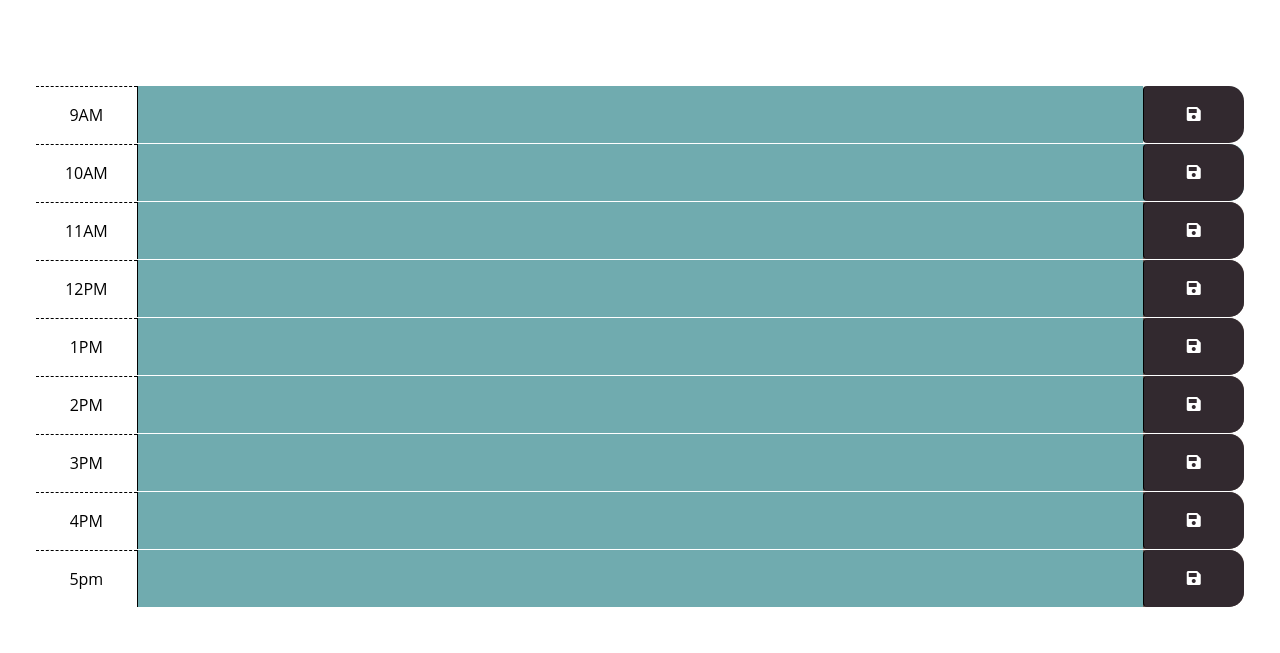
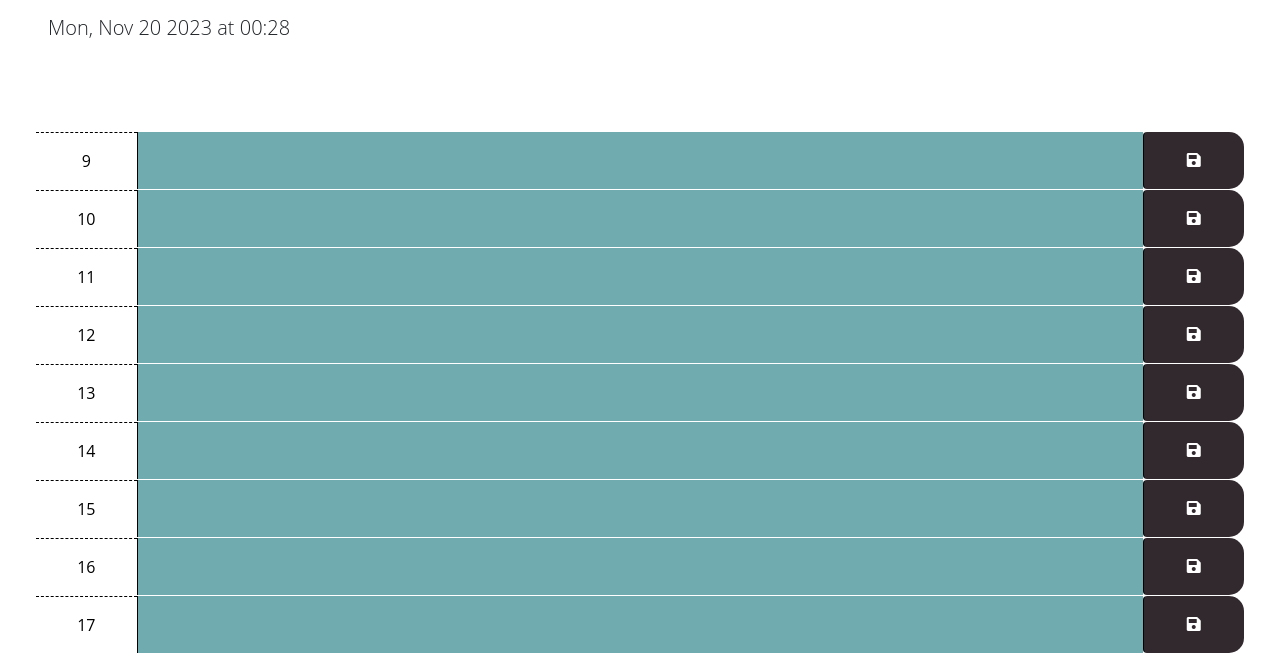
Before and after one commit to Jos-J/Workday-Schedule, a plain HTML site: page Develop/index.html in a window 1280 px wide. Shown: the part 166-819 px from the top of the page. Drawn offline with nearby package versions, Linux system fonts and the light colour scheme.

Commit message:
final touch

```diff
--- a/Develop/index.html
+++ b/Develop/index.html
@@ -31,101 +31,91 @@
       <p id="currentDay" class="lead"></p>
     </header>
     <div class="container-fluid px-5">
-      <!-- Use class for "past", "present", and "future" to apply styles to the
-        time-block divs accordingly. The javascript will need to do this by
-        adding/removing these classes on each div by comparing the hour in the
-        id to the current hour. The html provided below is meant to be an example
-        demonstrating how the css provided can be leveraged to create the
-        desired layout and colors. The html below should be removed or updated
-        in the finished product. Remember to delete this comment once the
-        code is implemented.
-        -->
+      <!-- Use class for "past", "present", and "future" to apply  -->
 
-      <!-- Example of a past time block. The "past" class adds a gray background color. -->
-
-        <!-- 9am to 5pm time block -->
-
-      <div id="hour-9" class="row time-block past">
-        <div class="col-2 col-md-1 hour text-center py-3">9AM</div>
+      <!-- 9am to 5pm time block -->
+      <!-- . The "past" class adds a white teal background color. -->
+      <div id="hour-9" class="row time-block ">
+        <div class="col-2 col-md-1 hour text-center py-3">9</div>
         <textarea class="col-8 col-md-10 description" rows="1"> </textarea>
         <button class="btn saveBtn col-2 col-md-1" aria-label="save">
           <i class="fas fa-save" aria-hidden="true"></i>
         </button>
       </div>
 
-      <!-- Example of a present time block. The "present" class adds a red background color. -->
-      <div id="hour-10" class="row time-block present">
-        <div class="col-2 col-md-1 hour text-center py-3">10AM</div>
+      <!-- The "present" class adds a teal background color. -->
+      <div id="hour-10" class="row time-block ">
+        <div class="col-2 col-md-1 hour text-center py-3">10</div>
         <textarea class="col-8 col-md-10 description" rows="1"> </textarea>
         <button class="btn saveBtn col-2 col-md-1" aria-label="save">
           <i class="fas fa-save" aria-hidden="true"></i>
         </button>
       </div>
 
-      <!-- Example of a future time block. The "future" class adds a green background color. -->
-      <div id="hour-11" class="row time-block future">
-        <div class="col-2 col-md-1 hour text-center py-3">11AM</div>
+      <!-- The "future" class adds a brown background color. -->
+      <div id="hour-11" class="row time-block ">
+        <div class="col-2 col-md-1 hour text-center py-3">11</div>
         <textarea class="col-8 col-md-10 description" rows="1"> </textarea>
         <button class="btn saveBtn col-2 col-md-1" aria-label="save">
           <i class="fas fa-save" aria-hidden="true"></i>
         </button>
       </div>
 
-      <div id="hour-12" class="row time-block future">
-        <div class="col-2 col-md-1 hour text-center py-3">12PM</div>
+      <div id="hour-12" class="row time-block">
+        <div class="col-2 col-md-1 hour text-center py-3">12</div>
         <textarea class="col-8 col-md-10 description" rows="1"> </textarea>
         <button class="btn saveBtn col-2 col-md-1" aria-label="save">
           <i class="fas fa-save" aria-hidden="true"></i>
         </button>
       </div>
 
-      <div id="hour-13" class="row time-block future">
-        <div class="col-2 col-md-1 hour text-center py-3">1PM</div>
+      <div id="hour-13" class="row time-block">
+        <div class="col-2 col-md-1 hour text-center py-3">13</div>
         <textarea class="col-8 col-md-10 description" rows="1"> </textarea>
         <button class="btn saveBtn col-2 col-md-1" aria-label="save">
           <i class="fas fa-save" aria-hidden="true"></i>
         </button>
       </div>
 
-      <div id="hour-14" class="row time-block future">
-        <div class="col-2 col-md-1 hour text-center py-3">2PM</div>
+      <div id="hour-14" class="row time-block">
+        <div class="col-2 col-md-1 hour text-center py-3">14</div>
         <textarea class="col-8 col-md-10 description" rows="1"> </textarea>
         <button class="btn saveBtn col-2 col-md-1" aria-label="save">
           <i class="fas fa-save" aria-hidden="true"></i>
         </button>
       </div>
 
-      <div id="hour-15" class="row time-block future">
-        <div class="col-2 col-md-1 hour text-center py-3">3PM</div>
+      <div id="hour-15" class="row time-block">
+        <div class="col-2 col-md-1 hour text-center py-3">15</div>
         <textarea class="col-8 col-md-10 description" rows="1"> </textarea>
         <button class="btn saveBtn col-2 col-md-1" aria-label="save">
           <i class="fas fa-save" aria-hidden="true"></i>
         </button>
       </div>
 
-      <div id="hour-16" class="row time-block future">
-        <div class="col-2 col-md-1 hour text-center py-3">4PM</div>
+      <div id="hour-16" class="row time-block">
+        <div class="col-2 col-md-1 hour text-center py-3">16</div>
         <textarea class="col-8 col-md-10 description" rows="1"> </textarea>
         <button class="btn saveBtn col-2 col-md-1" aria-label="save">
           <i class="fas fa-save" aria-hidden="true"></i>
         </button>
       </div>
 
-      <div id="hour-17" class="row time-block future">
-        <div class="col-2 col-md-1 hour text-center py-3">5pm</div>
+      <div id="hour-17" class="row time-block">
+        <div class="col-2 col-md-1 hour text-center py-3">17</div>
         <textarea class="col-8 col-md-10 description" rows="1"> </textarea>
         <button class="btn saveBtn col-2 col-md-1" aria-label="save">
           <i class="fas fa-save" aria-hidden="true"></i>
         </button>
       </div>
-
-
     </div>
 
     <script src="https://cdnjs.cloudflare.com/ajax/libs/jquery/3.2.1/jquery.min.js"></script>
-    <script src="https://cdn.jsdelivr.net/npm/dayjs@1.11.3/dayjs.min.js"
-    integrity="sha256-iu/zLUB+QgISXBLCW/mcDi/rnf4m4uEDO0wauy76x7U="
-    crossorigin="anonymous"></script>
+    <script
+      src="https://cdn.jsdelivr.net/npm/dayjs@1.11.3/dayjs.min.js"
+      integrity="sha256-iu/zLUB+QgISXBLCW/mcDi/rnf4m4uEDO0wauy76x7U="
+      crossorigin="anonymous"
+    ></script>
 
     <script src="script.js"></script>
   </body>
--- a/Develop/script.js
+++ b/Develop/script.js
@@ -1,49 +1,46 @@
 // global variables
-var dayLabel =$('#currentDay');
-var saveBtn = $('.saveBtn');
+var dayLabel = $("#currentDay");
+var saveBtn = $(".saveBtn");
 
-// Wrap all code that interacts with the DOM in a call to jQuery to ensure that
-// the code isn't run until the browser has finished rendering all the elements
-// in the html.
+// Add code to apply the past, present, or future class to each time
+
 $(function () {
   // local variables
   var currentHour = dayjs().hour();
-  var timeBlock = $('.time-block');
+  var timeBlock = $(".time-block");
   timeBlock.each(function () {
-    var idValue = $(this).attr('id')
+    var idValue = $(this).attr("id");
     //  if hour < block id, past color will be applied
     if (idValue < currentHour) {
-      $(this).children('.description').attr('class', 'col col-md-10 description past')
+      $(this)
+        .children(".description")
+        .attr("class", "col col-md-10 description past");
       // if hour >  block id, Future color will be applied
     } else if (idValue > currentHour) {
-      $(this).children('.description').attr('class', 'col col-md-10 description past')
+      $(this)
+        .children(".description")
+        .attr("class", "col col-md-10 description future");
       //  if not < or >, present color will be applied
     } else {
-      $(this).children('.description').attr('class', 'col col-md-10 description present')
+      $(this)
+        .children(".description")
+        .attr("class", "col col-md-10 description present");
     }
   });
 
-//  Add a listener for click events on the save button.
+  //  Add a listener for click events on the save button.
+  saveBtn.on("click", function () {
+    // save to local storage
+    var description = $(this).siblings(".description").val().replace(hour);
+    var hour = $(this).parent().attr("id");
+    localStorage.setItem(hour, JSON.stringify(description));
+  });
 
-saveBtn.on('click', function () {
+  // time loop for all time  blocks
+  for (var i = 9; i <= 17; i++) {
+    $(`#${i} textarea`).val(JSON.parse(localStorage.getItem(`${i}`)));
+  }
 
-})
-
-  // use the id in the containing time-block as a key to save the user input in
-  // local storage. HINT: What does `this` reference in the click listener
-  // function? How can DOM traversal be used to get the "hour-x" id of the
-  // time-block containing the button that was clicked? How might the id be
-  // useful when saving the description in local storage?
-  //
-  // TODO: Add code to apply the past, present, or future class to each time
-  // block by comparing the id to the current hour. HINTS: How can the id
-  // attribute of each time-block be used to conditionally add or remove the
-  // past, present, and future classes? How can Day.js be used to get the
-  // current hour in 24-hour time?
-  //
-  // TODO: Add code to get any user input that was saved in localStorage and set
-  // the values of the corresponding textarea elements. HINT: How can the id
-  // attribute of each time-block be used to do this?
-  //
-  // TODO: Add code to display the current date in the header of the page.
+  // Add code to display the current date in the header of the page.current hour in 24-hour time
+  dayLabel.text(dayjs().format("ddd, MMM DD YYYY [at] HH:mm"));
 });
--- a/Develop/style.css
+++ b/Develop/style.css
@@ -32,7 +32,7 @@ textarea {
 
 .past {
   background-color: #f0f7f4;
-  color: white;
+  color: black;
 }
 
 .present {
```
Also changed, not shown: README.md, README1.md (deleted), Screenshot 2023-11-19 180152.png (added).
